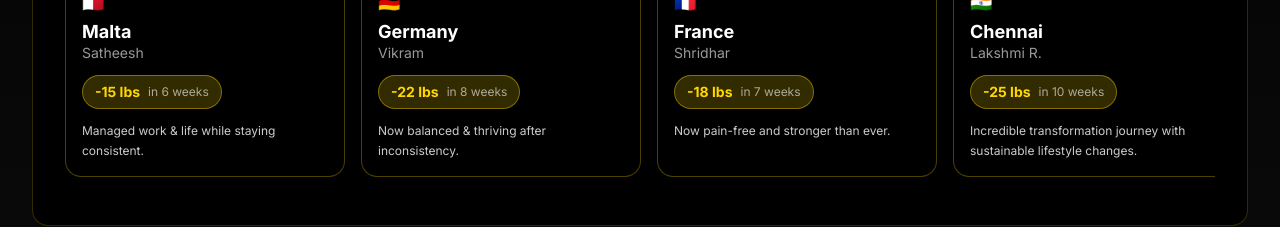
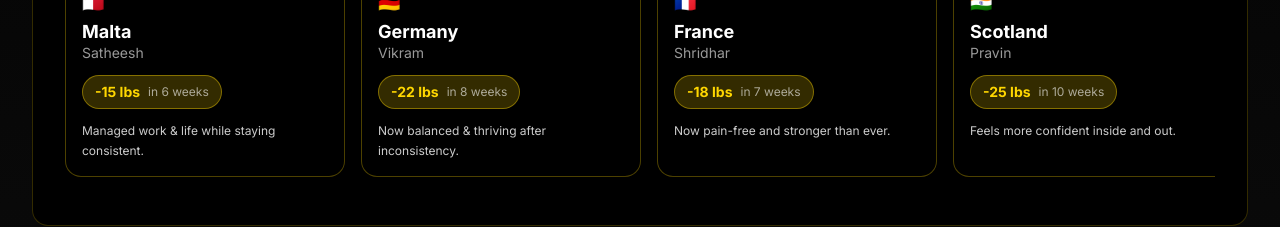
Before and after one commit to snuvaibh1/yash12, a React (Vite) app: page / in a window 1280 px wide. Shown: the part 5780-6007 px from the top of the page. Built offline with nearby package versions, Linux system fonts and the light colour scheme.

Commit message:
Updated GlobalResultsMap.tsx

```diff
--- a/src/components/GlobalResultsMap.tsx
+++ b/src/components/GlobalResultsMap.tsx
@@ -30,7 +30,7 @@ const GlobalResultsMap: React.FC = () => {
     { flag: '🇲🇹', countryCode: ' ', city: 'Malta', name: 'Satheesh', result: '-15 lbs', timeframe: '6 weeks', summary: 'Managed work & life while staying consistent.' },
     { flag: '🇩🇪', countryCode: ' ', city: 'Germany', name: 'Vikram', result: '-22 lbs', timeframe: '8 weeks', summary: 'Now balanced & thriving after inconsistency.' },
     { flag: '🇫🇷', countryCode: ' ', city: 'France', name: 'Shridhar', result: '-18 lbs', timeframe: '7 weeks', summary: 'Now pain-free and stronger than ever.' },
-    { flag: '🇮🇳', countryCode: ' ', city: 'Chennai', name: 'Lakshmi R.', result: '-25 lbs', timeframe: '10 weeks', summary: 'Incredible transformation journey with sustainable lifestyle changes.' },
+    { flag: '🇮🇳', countryCode: ' ', city: 'Scotland', name: 'Pravin', result: '-25 lbs', timeframe: '10 weeks', summary: 'Feels more confident inside and out.' },
     { flag: '🇮🇳', countryCode: ' ', city: 'Hyderabad', name: 'Vikram T.', result: '-20 lbs', timeframe: '9 weeks', summary: 'Entrepreneur achieved peak performance with our premium system.' },
   ];
 
```
